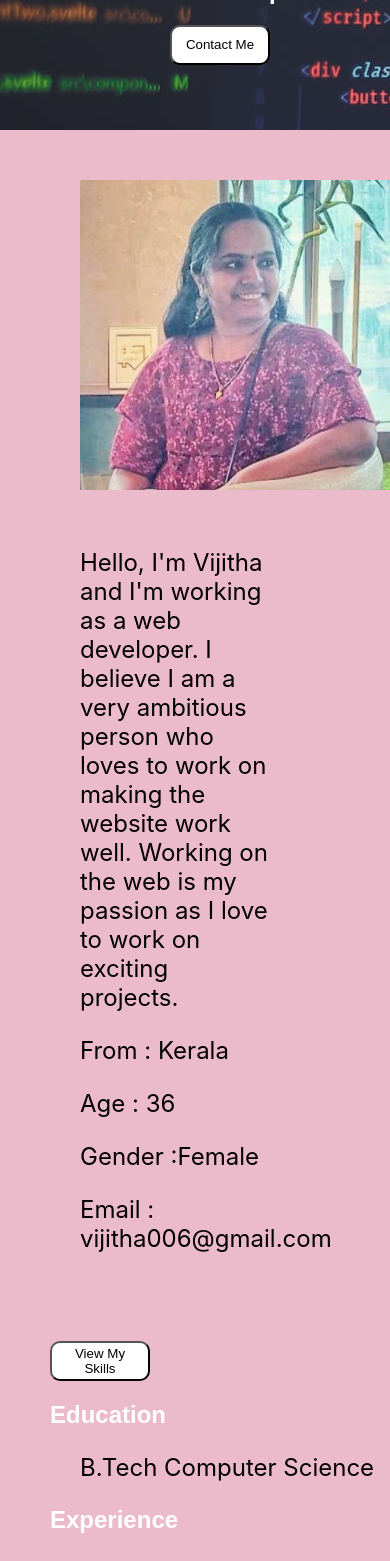
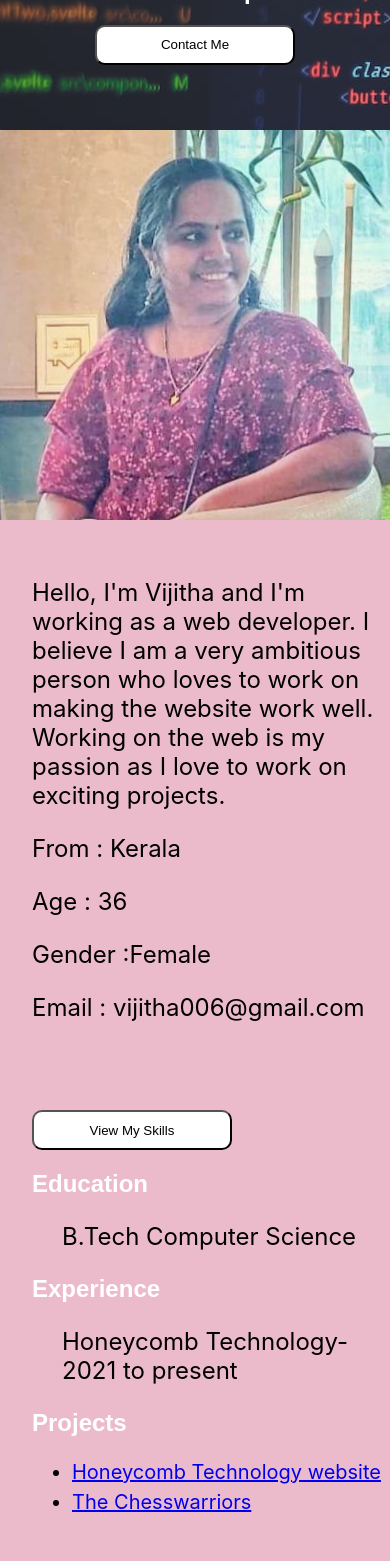
Before and after one commit to vijitha006/vijitha.io, a React (Create React App) app: page / in a window 390 px wide. Shown: the part 220-1781 px from the top of the page. After the commit the page ends 1753 px from the top, so only its background shows below. Built offline with nearby package versions, Linux system fonts and the light colour scheme.

Commit message:
your commit message

```diff
--- a/package.json
+++ b/package.json
@@ -1,5 +1,5 @@
 {
-  "homepage": "https://vijitha006.github.io/vijitha.io",
+  "homepage": "https://vijitha006.github.io/vijitha006.github.io",
   "name": "vijitha.io",
   "version": "0.1.0",
   "private": true,
--- a/src/App.css
+++ b/src/App.css
@@ -1,9 +1,9 @@
 .App {
   text-align: center;
 }
-section{
+/* section{
   padding-left: 50px;
-}
+} */
 
 .contact_detail
 {
@@ -67,6 +67,8 @@ h2 {
   align-items: center;
   width: 65%;
   padding-top: 30px;
+  padding-right: 1em;
+  padding-left: 1em;
 }
 
 p {
@@ -80,7 +82,7 @@ li {
 
 button {
   background-color: white;
-  width: 100px;
+  width: 200px;
   height: 40px;
   border-radius: 10px;
 }
@@ -94,6 +96,9 @@ button {
   width: 60%;
   background-color: #ddd;
   border-radius: 30px;
+}
+.skill{
+  padding-left: 2em;
 }
 .my_skill{
   text-align: left;
@@ -125,19 +130,26 @@ button {
   background-color: #808080;
 }
 
-@media only screen and (max-width: 600px) {
-  .image1 {
-    width: 100%;
-  }
-  .details {
-    padding-left: 30px;
-  }
+.education{
+  padding-left: 2em;
+}
+.exp
+{
+  padding-left: 2em;
+}
+.projects
+{
+  padding-left: 2em;
 }
 @media only screen and (max-width: 600px) {
   .image1 {
     width: 100%;
   }
+  .image{
+    padding: 0;
+  }
   .details {
-    padding-left: 30px;
+    padding-left: 2em;
+    width: 100%;
   }
 }
--- a/src/App.js
+++ b/src/App.js
@@ -65,19 +65,19 @@ const showSkill=()=>{
       </div>
 
     </section>
-    <section >
+    <section  className='skill'>
       <h2 style={{textAlign :'left'}}><button onClick={showSkill}> View My Skills</button></h2>
  {show ? <Skill/> : ''}
     </section>
-    <section >
+    <section className='education'>
       <h2 style={{textAlign:'left'}}>Education</h2>
       <p style={{paddingLeft:'30px'}}>B.Tech Computer Science</p>
     </section>
-    <section >
+    <section className='exp'>
       <h2 style={{textAlign:'left'}}>Experience</h2>
       <p style={{paddingLeft:'30px'}}>Honeycomb Technology- 2021 to present</p>
     </section>
-    <section >
+    <section className='projects'>
       <h2 style={{textAlign:'left'}}>Projects</h2>
       <ul>
         <li><a href="https://www.honeycombtech.org/">Honeycomb Technology website</a></li>
```
